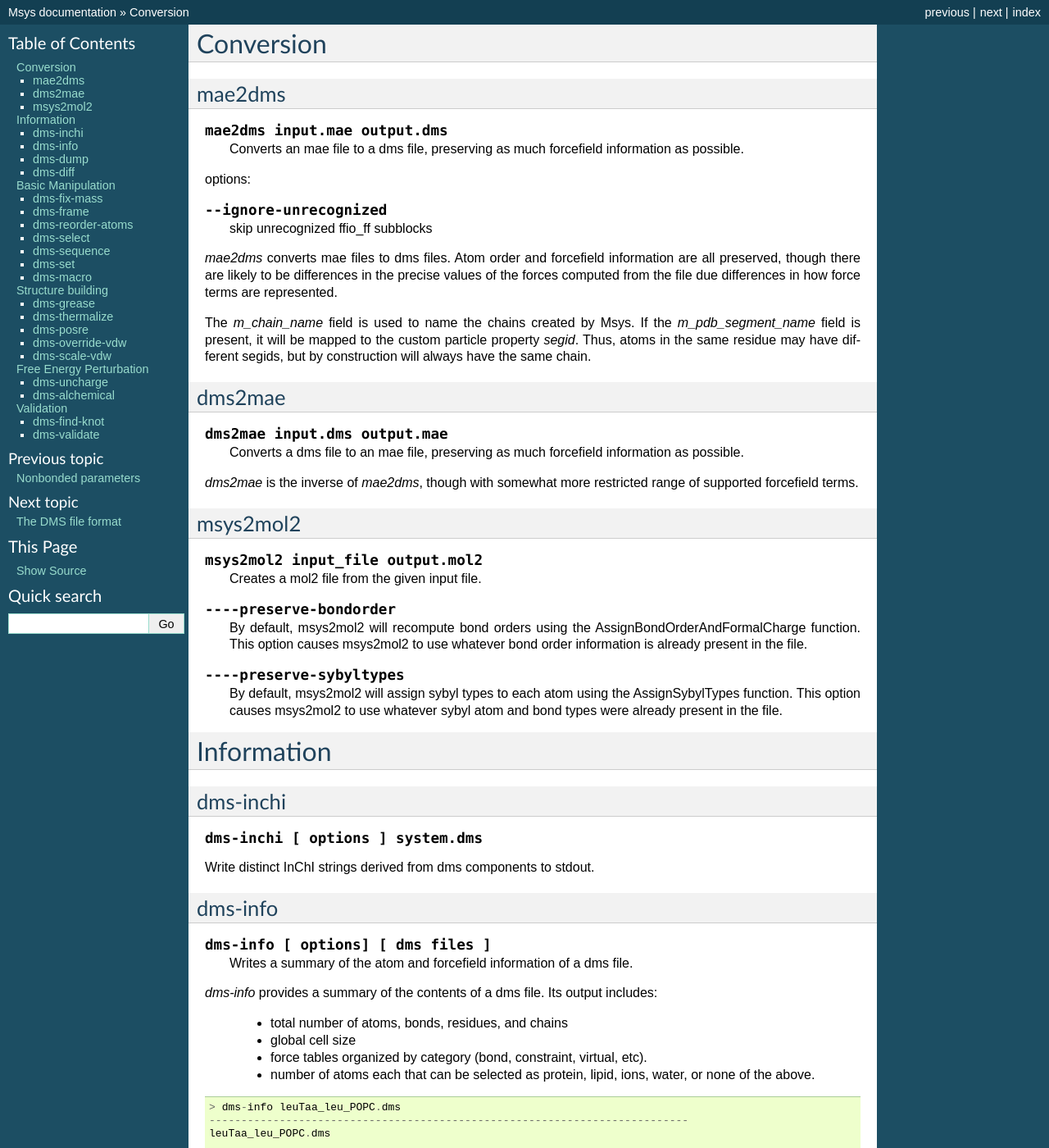
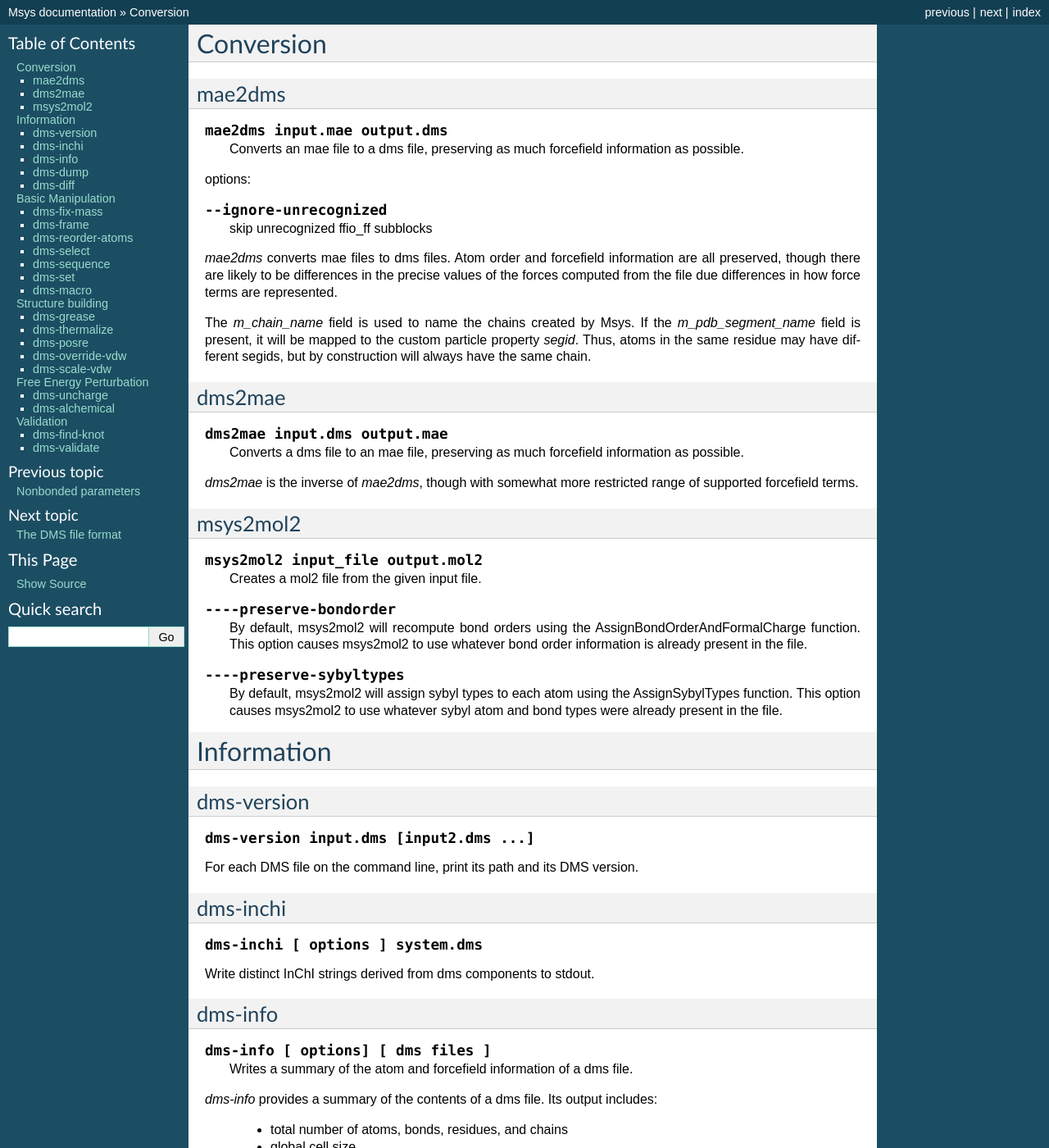
Before and after one commit to DEShawResearch/msys, a Sphinx documentation site: the page built from doc/source/tools.rst, in a window 1280 px wide and 1400 px high. Shown: the whole window at 82% size. Built offline with Sphinx 7.4.7, drawn with Linux system fonts in a browser that asks for light colours; the version number could not be read and is left out.

Commit message:
Added dms-version command line tool.
[git-p4: depot-paths = "//depot/desrad/main/sw/libs/msys/": change = 160849]

```diff
--- a/doc/source/tools.rst
+++ b/doc/source/tools.rst
@@ -63,6 +63,14 @@ msys2mol2
 -----------
 Information
 -----------
+
+dms-version
+-----------
+.. program:: dms-version
+
+.. describe:: dms-version input.dms [input2.dms ...]
+
+For each DMS file on the command line, print its path and its DMS version.
 
 dms-inchi
 ---------
```
Also changed, not shown: 2 other files.
